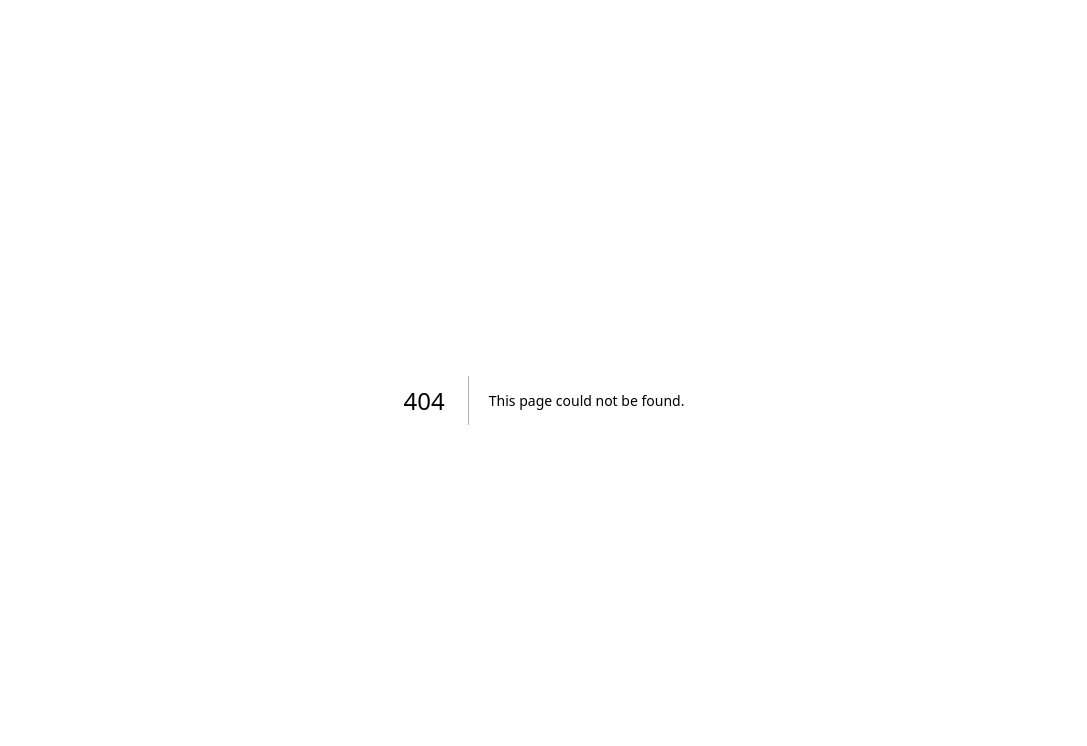
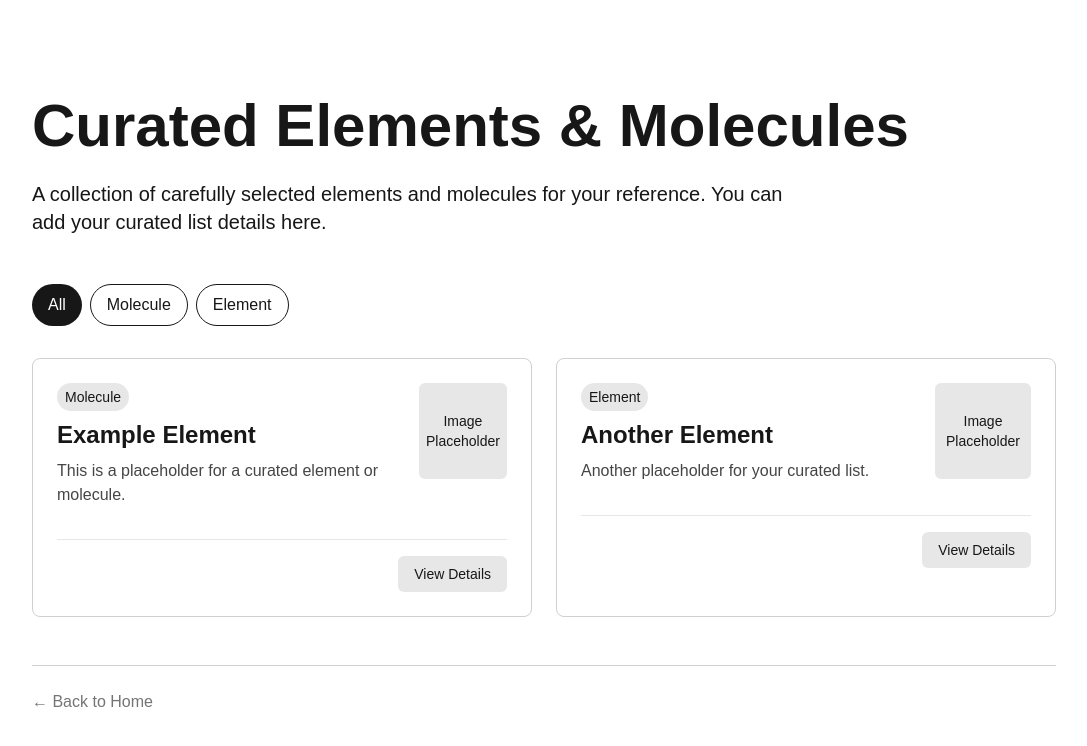
Before and after one commit to Mr-Rahul-Paul/quantum-sim--Hackathon-winner, a Next.js app: page /curated-list in a window 1280 px wide. Before the commit this address had no page. Shown: the top 746 px of the page, without its empty margins (96-1183 px from the left). Built offline with nearby package versions, Linux system fonts and the light colour scheme.

Commit message:
curated list page created

```diff
--- /dev/null
+++ b/app/curated-list/page.tsx
@@ -0,0 +1,125 @@
+'use client'
+
+import Link from 'next/link'
+import { useState } from 'react'
+
+interface CuratedItem {
+  id: string
+  name: string
+  category: string
+  description: string
+  imageUrl?: string
+}
+
+// Placeholder data - you can replace this later
+const placeholderItems: CuratedItem[] = [
+  {
+    id: '1',
+    name: 'Example Element',
+    category: 'Molecule',
+    description: 'This is a placeholder for a curated element or molecule.',
+    imageUrl: '/placeholder.png'
+  },
+  {
+    id: '2',
+    name: 'Another Element',
+    category: 'Element',
+    description: 'Another placeholder for your curated list.',
+    imageUrl: '/placeholder.png'
+  },
+]
+
+export default function CuratedListPage() {
+  const [items, setItems] = useState<CuratedItem[]>(placeholderItems)
+  const [activeCategory, setActiveCategory] = useState<string | null>(null)
+
+  const categories = Array.from(new Set(items.map(item => item.category)))
+
+  const filteredItems = activeCategory
+    ? items.filter(item => item.category === activeCategory)
+    : items
+
+  return (
+    <main className="flex min-h-screen flex-col items-center p-6 md:p-24">
+      <div className="z-10 max-w-5xl w-full">
+        <h1 className="text-4xl md:text-6xl font-bold mb-6">
+          Curated Elements & Molecules
+        </h1>
+        <p className="text-lg md:text-xl mb-12 max-w-3xl">
+          A collection of carefully selected elements and molecules for your reference.
+          You can add your curated list details here.
+        </p>
+
+        {/* Category filter */}
+        <div className="flex flex-wrap gap-2 mb-8">
+          <button
+            className={`px-4 py-2 rounded-full ${activeCategory === null ? 'bg-foreground text-background' : 'bg-background text-foreground border border-foreground'}`}
+            onClick={() => setActiveCategory(null)}
+          >
+            All
+          </button>
+          {categories.map(category => (
+            <button
+              key={category}
+              className={`px-4 py-2 rounded-full ${activeCategory === category ? 'bg-foreground text-background' : 'bg-background text-foreground border border-foreground'}`}
+              onClick={() => setActiveCategory(category)}
+            >
+              {category}
+            </button>
+          ))}
+        </div>
+
+        {/* Grid layout for items */}
+        <div className="grid grid-cols-1 md:grid-cols-2 gap-6">
+          {filteredItems.map(item => (
+            <div key={item.id} className="border border-foreground/20 rounded-lg p-6 hover:bg-foreground/5 transition-colors">
+              <div className="flex items-start justify-between">
+                <div>
+                  <span className="text-sm px-2 py-1 rounded-full bg-foreground/10 mb-2 inline-block">
+                    {item.category}
+                  </span>
+                  <h2 className="text-2xl font-semibold mb-2">
+                    {item.name}
+                  </h2>
+                  <p className="text-foreground/80 mb-4">
+                    {item.description}
+                  </p>
+                </div>
+
+                {item.imageUrl && (
+                  <div className="w-24 h-24 bg-foreground/10 rounded-md overflow-hidden flex items-center justify-center">
+                    {/* You can add an actual image here */}
+                    <div className="w-full h-full flex items-center justify-center text-sm text-center">
+                      Image Placeholder
+                    </div>
+                  </div>
+                )}
+              </div>
+
+              <div className="mt-4 pt-4 border-t border-foreground/10 flex justify-end">
+                <button className="px-4 py-2 text-sm rounded-md bg-foreground/10 hover:bg-foreground/20 transition-colors">
+                  View Details
+                </button>
+              </div>
+            </div>
+          ))}
+        </div>
+
+        {/* Empty state */}
+        {filteredItems.length === 0 && (
+          <div className="text-center py-16 border border-dashed border-foreground/20 rounded-lg">
+            <p className="text-xl text-foreground/60">
+              No items found in this category.
+            </p>
+          </div>
+        )}
+
+        <div className="mt-12 pt-6 border-t border-foreground/20">
+          <Link href="/" className="text-foreground/60 hover:text-foreground transition-colors">
+            &larr; Back to Home
+          </Link>
+        </div>
+      </div>
+    </main>
+  )
+}
--- a/app/page.tsx
+++ b/app/page.tsx
@@ -4,8 +4,12 @@ import { useRouter } from 'next/navigation';
 export default function HomePage() {
   const router = useRouter();
 
-  const redirect = () => {
+  const redirect1 = () => {
     router.push('/simulation');
+  };
+
+  const redirect2 = () => {
+    router.push('/curated-list');
   };
 
   return (
@@ -38,19 +42,19 @@ export default function HomePage() {
             <div className="p-6 border border-cyan-400/20 rounded-lg bg-zinc-800/50 backdrop-blur-sm">
               <h3 className="text-yellow-500 text-lg font-mono mb-4">Molecular Interface</h3>
               <p className="text-gray-300 mb-4">
-                How No A Molecule are<br/>
-                Read & intime disk
+                Not all molecules are compatible. <br/>
+                Select from a curated list .
               </p>
               {/* on click redirect to /simulation */}
-                <button onClick={redirect} className="px-4 py-2 bg-yellow-600  text-white rounded-md font-medium transition-colors hover">
+              <button onClick={redirect1} className="px-4 py-2 bg-yellow-600  text-white rounded-md font-medium transition-colors hover">
                 Click here
-                </button>
+              </button>
             </div>
 
             <div className="p-6 border border-cyan-400/20 rounded-lg bg-zinc-800/50 backdrop-blur-sm">
               <h3 className="text-orange-400 text-lg font-mono mb-4">Simulation Core</h3>
               <div className="space-y-4">
-                <button className="w-full px-4 py-2 bg-orange-500  rounded-md font-medium transition-colors">
+                <button onClick={redirect2} className="w-full px-4 py-2 bg-orange-500  rounded-md font-medium transition-colors">
                   Start Simulating
                 </button>
                 <button className="w-full px-4 py-2 border border-orange-400 hover:border-red-400/80 rounded-md font-medium transition-colors">
```
